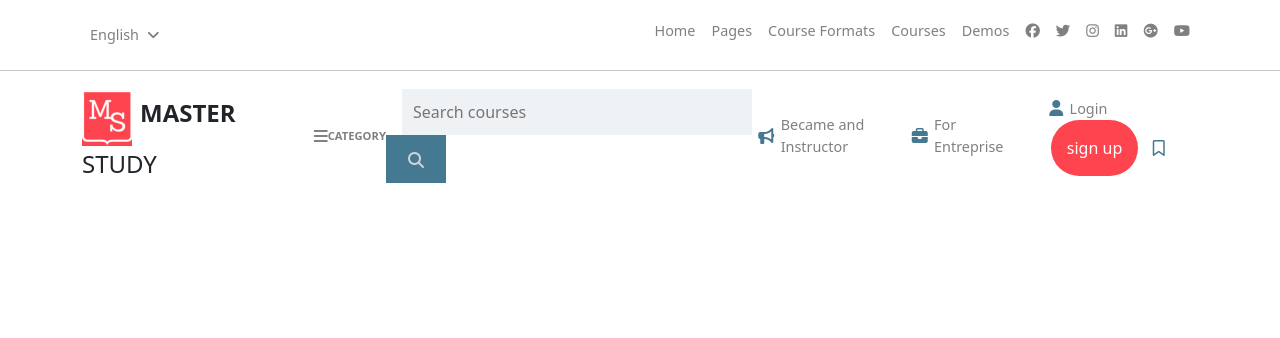
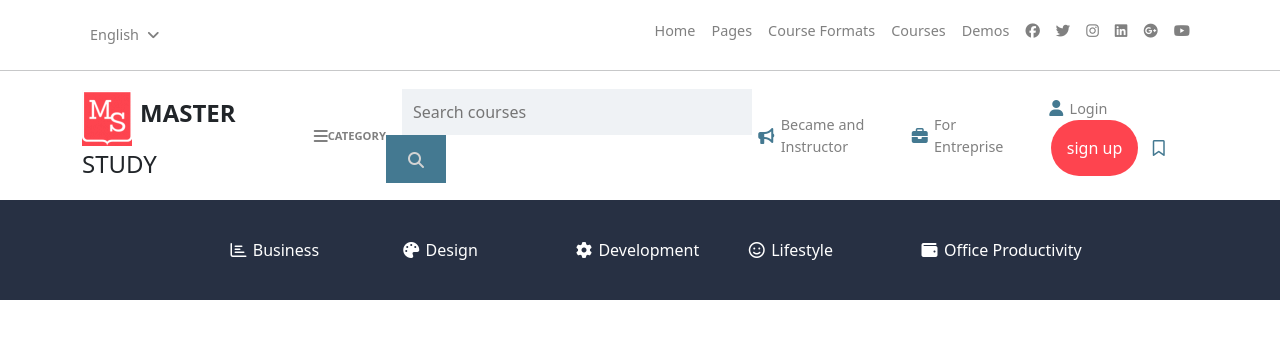
Before and after one commit to vittorioaquilino/proj-html-vuejs, a Vue app: page / in a window 1280 px wide. Shown: the top 338 px of the page. Built offline with nearby package versions, Linux system fonts and the light colour scheme.

Commit message:
add AppPreBanner

```diff
--- a/src/components/AppMain.vue
+++ b/src/components/AppMain.vue
@@ -1,12 +1,19 @@
 <template>
-  <section></section>
+    <section class="ms_main">
+      <!-- pre banner -->
+      <AppPreBanner />
+      <!-- /pre banner -->
+
+    </section>
 </template>
 
 <script>
+import AppPreBanner from "./AppPreBanner.vue";
+
 export default {
     name: "AppMain",
     components: {
-
+        AppPreBanner,
     }
 }
 </script>
--- /dev/null
+++ b/src/components/AppPreBanner.vue
@@ -0,0 +1,72 @@
+<template>
+  <section class="ms_container">
+      <ul class="icon-list d-flex">
+            <li
+            v-for="(element, index) in icons"
+            :key="index"
+            >
+                <i :class="element.icon"></i>
+                <span>{{ element.text }}</span>
+            </li>
+
+      </ul>
+  </section>
+</template>
+
+<script>
+export default {
+    name: "AppPreBanner",
+    data() {
+        return {
+            icons: [
+                {
+                    icon: "far fa-chart-bar",
+                    text: "Business"
+                },
+                {
+                    icon: "fas fa-palette",
+                    text: "Design"
+                },
+                {
+                    icon: "fas fa-cog",
+                    text: "Development"
+                },
+                {
+                    icon: "far fa-smile",
+                    text: "Lifestyle"
+                },
+                {
+                    icon: "fas fa-wallet",
+                    text: "Office Productivity"
+                },
+            ]
+        }
+    }
+
+}
+</script>
+
+<style lang="scss" scoped>
+
+.ms_container {
+    width: 100%;
+    background-color: #273043;
+}
+
+.icon-list {
+    width: 70%;
+    height: 100px;
+    align-items: center;
+    justify-content: center;
+    color: white;
+    margin: auto;
+
+    li {
+        width: calc(100% / 5);
+    }
+
+    i {
+        margin: 0 .4rem;
+    }
+}
+</style>
```
